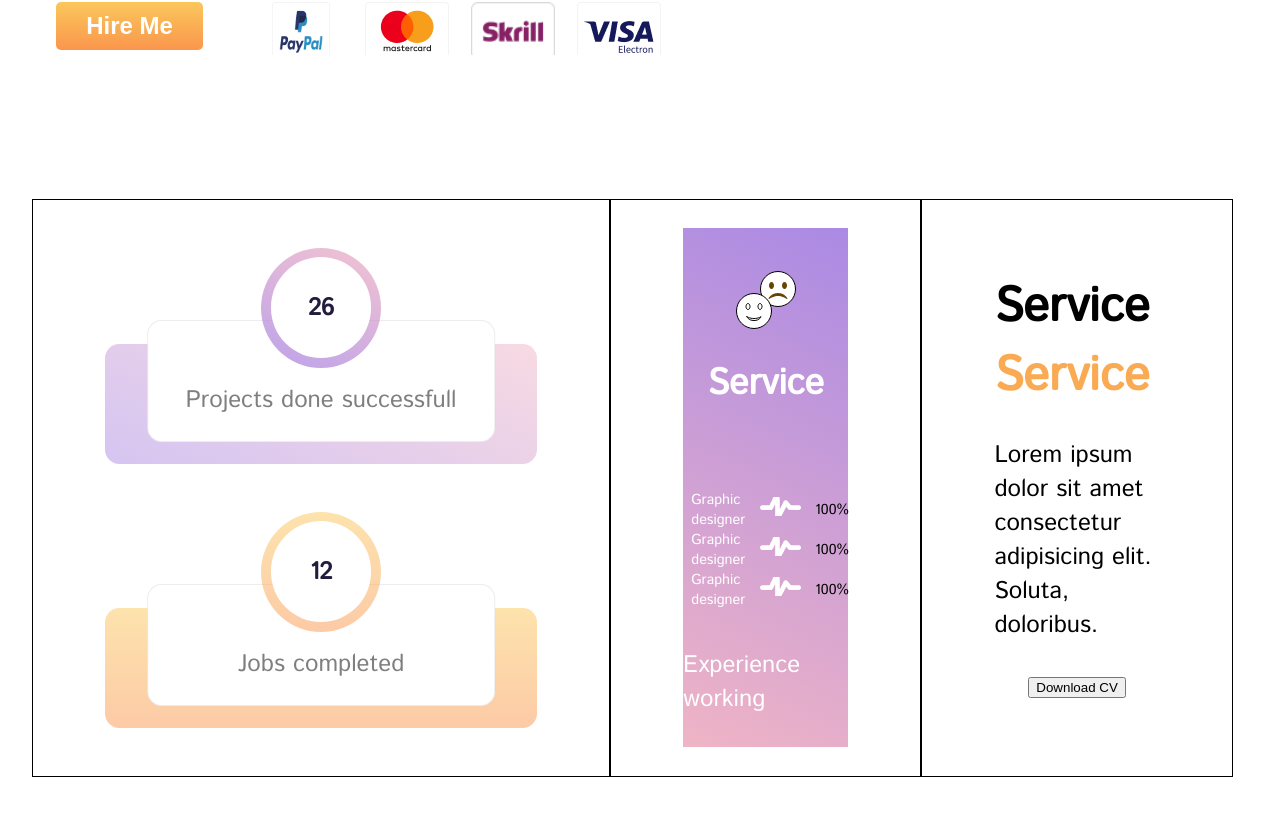
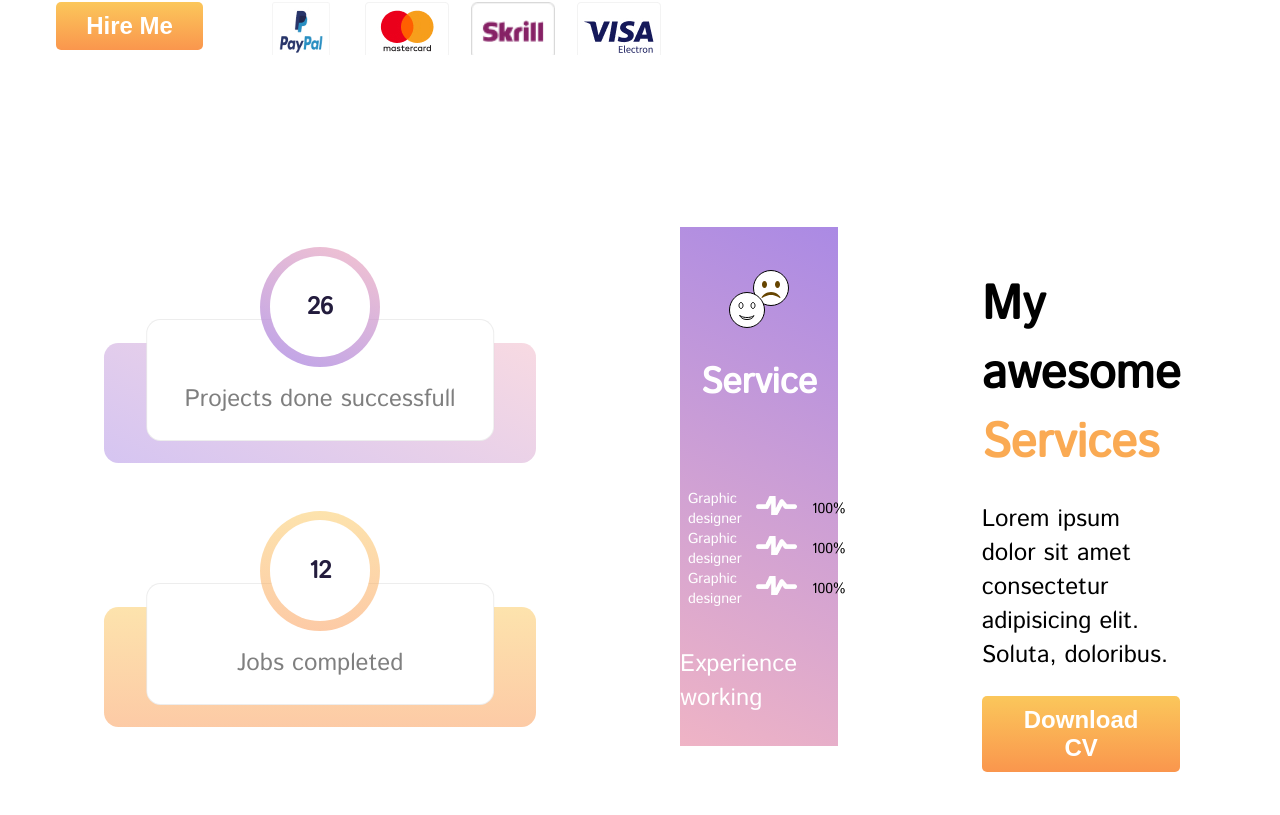
Before and after one commit to principalkelvo/kelvinnjoroowino, a Vue app: page / in a window 1280 px wide. Shown: the part 762-1577 px from the top of the page. Built offline with nearby package versions, Linux system fonts and the light colour scheme.

Commit message:
creates button and adds awesome dummy content

```diff
--- a/src/components/service.vue
+++ b/src/components/service.vue
@@ -98,8 +98,8 @@
         <div class="column is-4 card">
             <div class="awesomeCard">
               <div class="title">
-                <h2>Service</h2>
-                <h2>Service</h2>
+                <h2>My awesome</h2>
+                <h2>Services</h2>
               </div>
               <div class="cardContent">
 
@@ -108,7 +108,7 @@
 
               </div>
               <div class="cardFooter">
-                <div class="button">
+                <div class="buttons">
                   <button>Download CV</button>
                 </div>
               </div>
@@ -128,7 +128,6 @@ export default {
 <style scoped>
 /* fullcard  */
 .cards .card{
-  border: 1px solid black;
   height: 18em;
   width: 100%;
   display: flex;
@@ -221,7 +220,6 @@ background: linear-gradient(180deg, rgba(251, 199, 91, 0.5) 0%, rgba(250, 150, 7
   /* value in the circular bar  */
    .value-container {
     position: relative;
-    /* font-family: "Poppins", sans-serif; */
     font-weight: 900;
     color: #231c3d;
   }
@@ -307,4 +305,8 @@ background: linear-gradient(180deg, rgba(251, 199, 91, 0.5) 0%, rgba(250, 150, 7
    .awesomeCard .title h2:last-child{
      color: #faaa53;
    }
+
+   .awesomeCard .cardContent{
+     width: 100%;
+   }
 </style>
```
